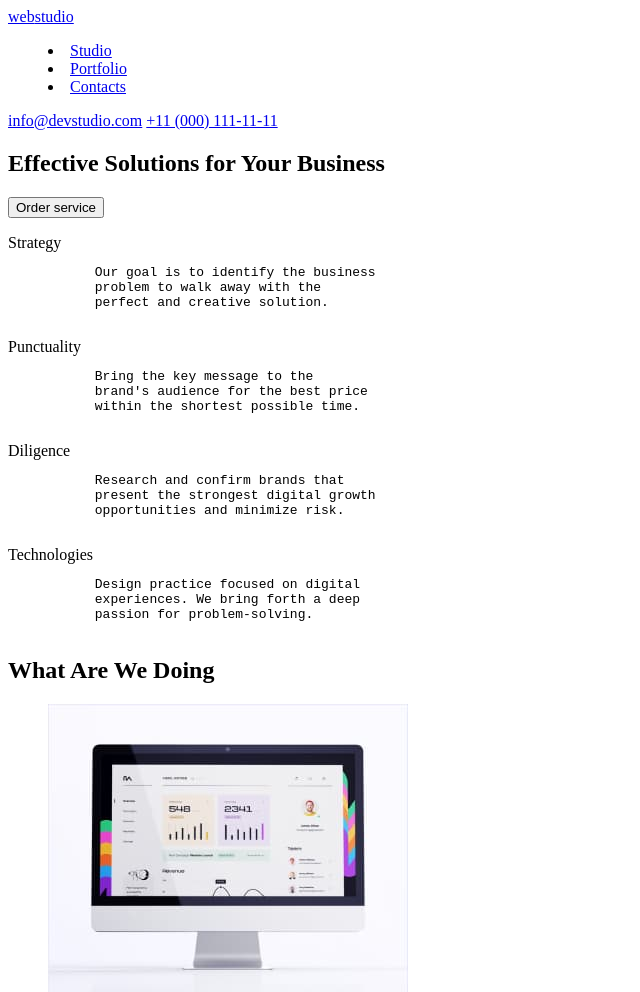
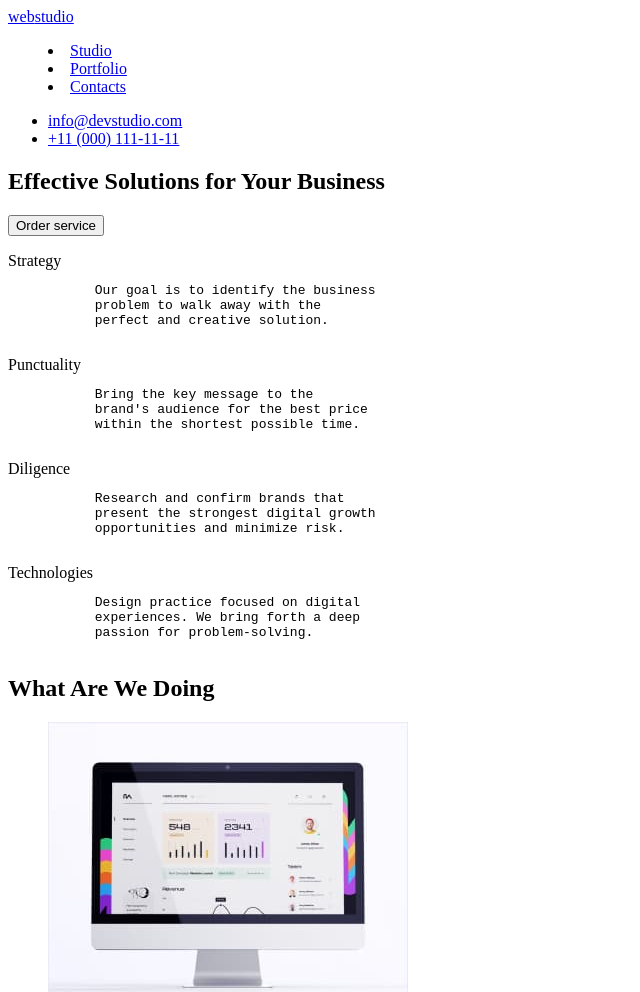
Before and after one commit to RoksanaKor/goit-markup-hw-01, a plain HTML site: page index.html in a window 1280 px wide. Shown: the top 992 px of the page, without its empty margins (0-640 px from the left). Drawn offline with Linux system fonts and the light colour scheme.

Commit message:
errors correct after mentor check

```diff
--- a/index.html
+++ b/index.html
@@ -22,10 +22,14 @@
     </li>
    </menu>
   </nav>
-  <section>
-   <a href="mailto:info@devstudio.com" target="_blank" rel="noreferrer noopener">info@devstudio.com</a>
-   <a href="tel:+110001111111" target="_blank" rel="noreferrer noopener">+11 (000) 111-11-11</a>
-  </section>
+  <ul>
+   <li>
+    <a href="mailto:info@devstudio.com" target="_blank" rel="noreferrer noopener">info@devstudio.com</a>
+   </li>
+   <li>
+    <a href="tel:+110001111111" target="_blank" rel="noreferrer noopener">+11 (000) 111-11-11</a>
+   </li>
+  </ul>
  </header>
 
  <main>
@@ -131,11 +135,11 @@
 
  <footer>
   <a href="/" target="_blank" rel="noreferrer noopener"><span class="accent">web</span>studio</a>
-  <pre>
+  <p>
    Increase the flow of customers and
    sales for your business with digital
    marketing & growth solutions.
-  </pre>
+  </p>
  </footer>
 
 </body>
```
